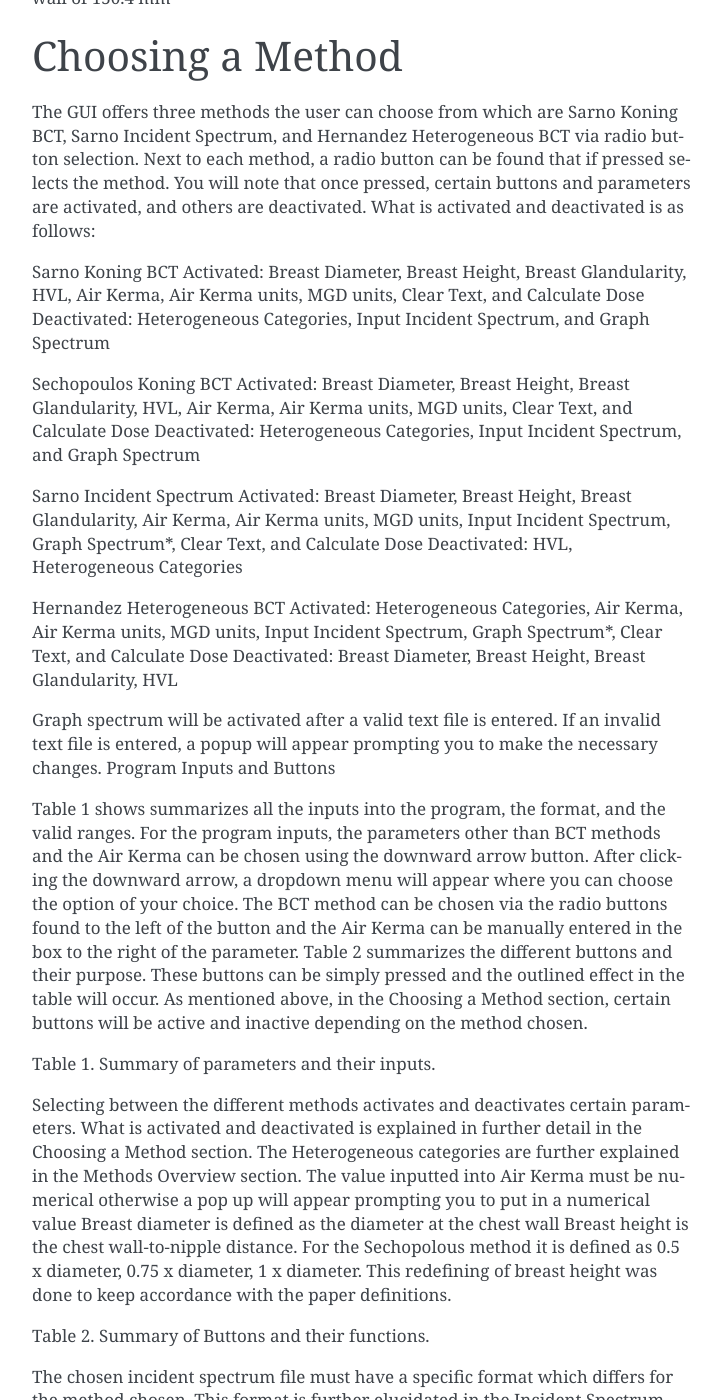
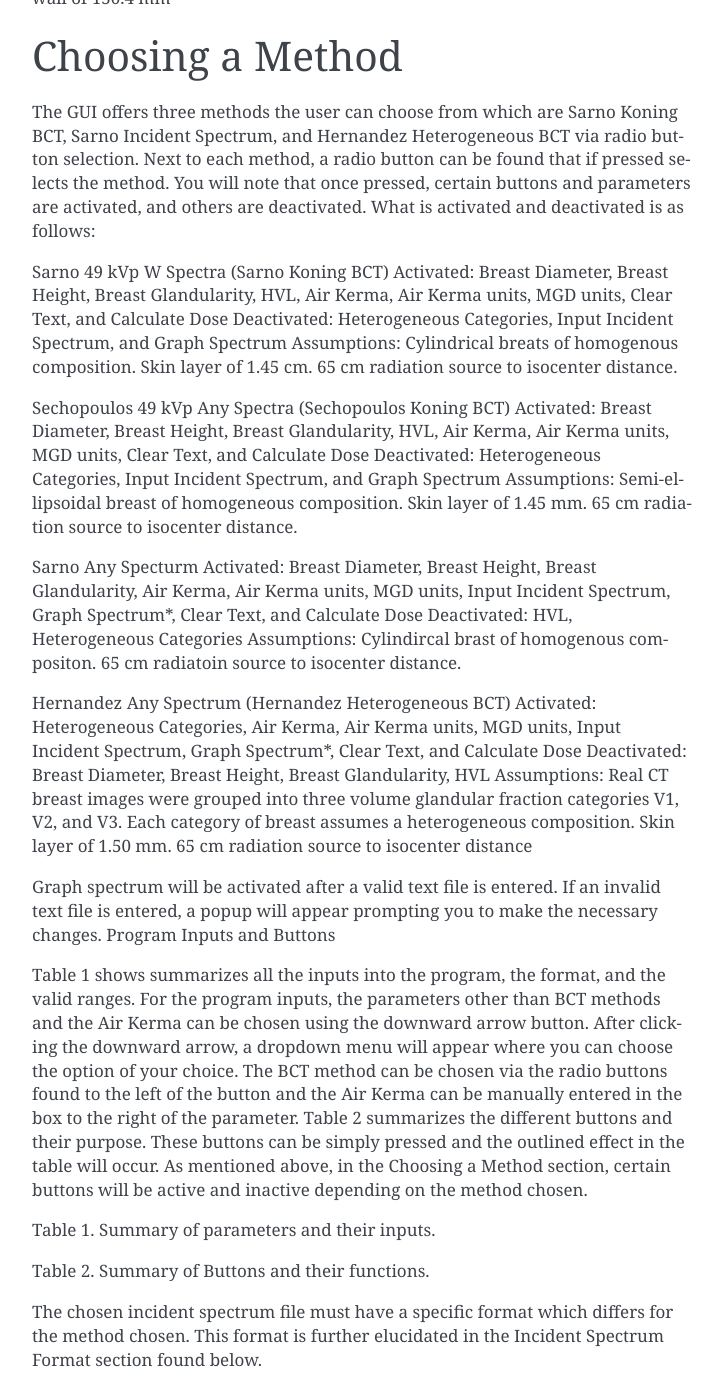
Before and after one commit to harshamarupudi56/PyBDC, a Sphinx documentation site: the page built from Doc/methods.rst, in a window 1280 px wide and 1400 px high, scrolled down 1028 px. Shown: the whole window, without its empty margins (388-1111 px from the left). Built offline with Sphinx 7.4.7, drawn with Linux system fonts in a browser that asks for light colours; pages that are not in the unit, such as notebooks, are missing from menus.

Commit message:
Update methods.rst
Updated with assumptions for each model.

```diff
--- a/Doc/methods.rst
+++ b/Doc/methods.rst
@@ -16,25 +16,30 @@ V3: Volume Glandular Fraction (VGF) = 9.5%, median volume of 616 cm3, median dia
 V5: Volume Glandular Fraction (VGF) = 3.8%, median volume of 1174 cm3, median diameter through the center of 124.4 mm, and median diameter at the chest wall of 150.4 mm
 
 
+
 Choosing a Method
 ==================
 The GUI offers three methods the user can choose from which are Sarno Koning BCT, Sarno Incident Spectrum, and Hernandez Heterogeneous BCT via radio button selection. Next to each method, a radio button can be found that if pressed selects the method. You will note that once pressed, certain buttons and parameters are activated, and others are deactivated. What is activated and deactivated is as follows:
 
-Sarno Koning BCT
+Sarno 49 kVp W Spectra (Sarno Koning BCT)
 Activated: Breast Diameter, Breast Height, Breast Glandularity, HVL, Air Kerma, Air Kerma units, MGD units, Clear Text, and Calculate Dose
 Deactivated: Heterogeneous Categories, Input Incident Spectrum, and Graph Spectrum
+Assumptions: Cylindrical breats of homogenous composition. Skin layer of 1.45 cm. 65 cm radiation source to isocenter distance.
 
-Sechopoulos Koning BCT
+Sechopoulos 49 kVp Any Spectra (Sechopoulos Koning BCT)
 Activated: Breast Diameter, Breast Height, Breast Glandularity, HVL, Air Kerma, Air Kerma units, MGD units, Clear Text, and Calculate Dose
 Deactivated: Heterogeneous Categories, Input Incident Spectrum, and Graph Spectrum
+Assumptions: Semi-ellipsoidal breast of homogeneous composition. Skin layer of 1.45 mm. 65 cm radiation source to isocenter distance.
 
-Sarno Incident Spectrum
+Sarno Any Specturm
 Activated: Breast Diameter, Breast Height, Breast Glandularity, Air Kerma, Air Kerma units, MGD units, Input Incident Spectrum, Graph Spectrum*, Clear Text, and Calculate Dose
 Deactivated: HVL, Heterogeneous Categories
+Assumptions: Cylindircal brast of homogenous compositon. 65 cm radiatoin source to isocenter distance.
 
-Hernandez Heterogeneous BCT
+Hernandez Any Spectrum (Hernandez Heterogeneous BCT)
 Activated: Heterogeneous Categories, Air Kerma, Air Kerma units, MGD units, Input Incident Spectrum, Graph Spectrum*, Clear Text, and Calculate Dose
 Deactivated: Breast Diameter, Breast Height, Breast Glandularity, HVL
+Assumptions: Real CT breast images were grouped into three volume glandular fraction categories V1, V2, and V3.	Each category of breast assumes a heterogeneous composition.	Skin layer of 1.50 mm. 65 cm radiation source to isocenter distance
 
 Graph spectrum will be activated after a valid text file is entered. If an invalid text file is entered, a popup will appear prompting you to make the necessary changes.
 Program Inputs and Buttons
@@ -73,11 +78,6 @@ Table 1 shows summarizes all the inputs into the program, the format, and the va
 Table 1. Summary of parameters and their inputs.
 
 
-Selecting between the different methods activates and deactivates certain parameters. What is activated and deactivated is explained in further detail in the Choosing a Method section.
-The Heterogeneous categories are further explained in the Methods Overview section.
-The value inputted into Air Kerma must be numerical otherwise a pop up will appear prompting you to put in a numerical value
-Breast diameter is defined as the diameter at the chest wall
-Breast height is the chest wall-to-nipple distance. For the Sechopolous method it is defined as 0.5 x diameter, 0.75 x diameter, 1 x diameter. This redefining of breast height was done to keep accordance with the paper definitions.
 
 
 Table 2. Summary of Buttons and their functions.
```
